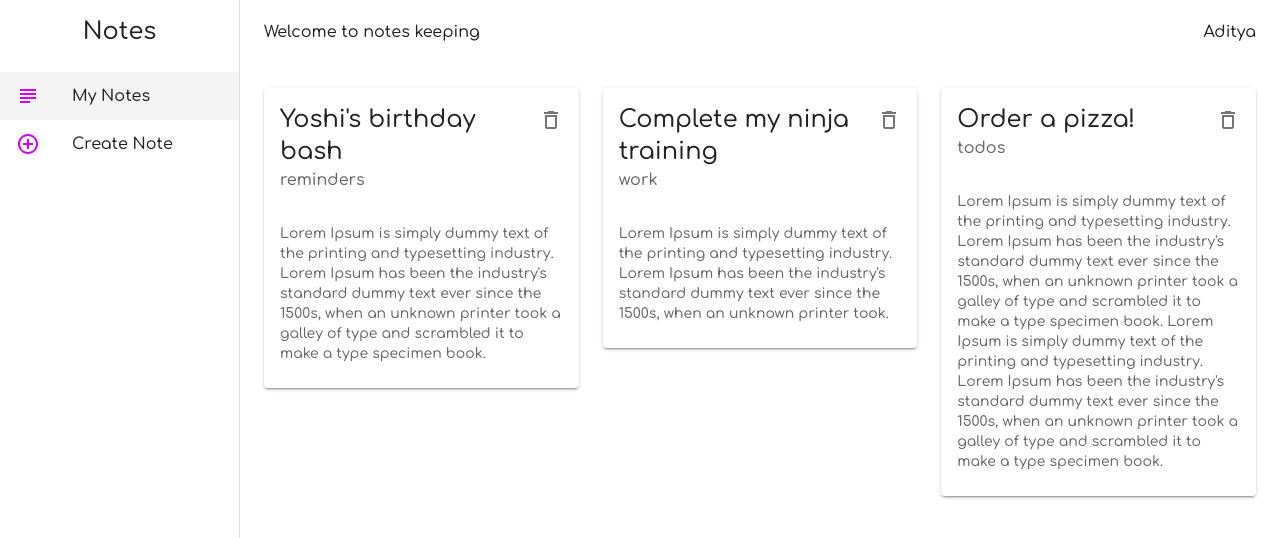
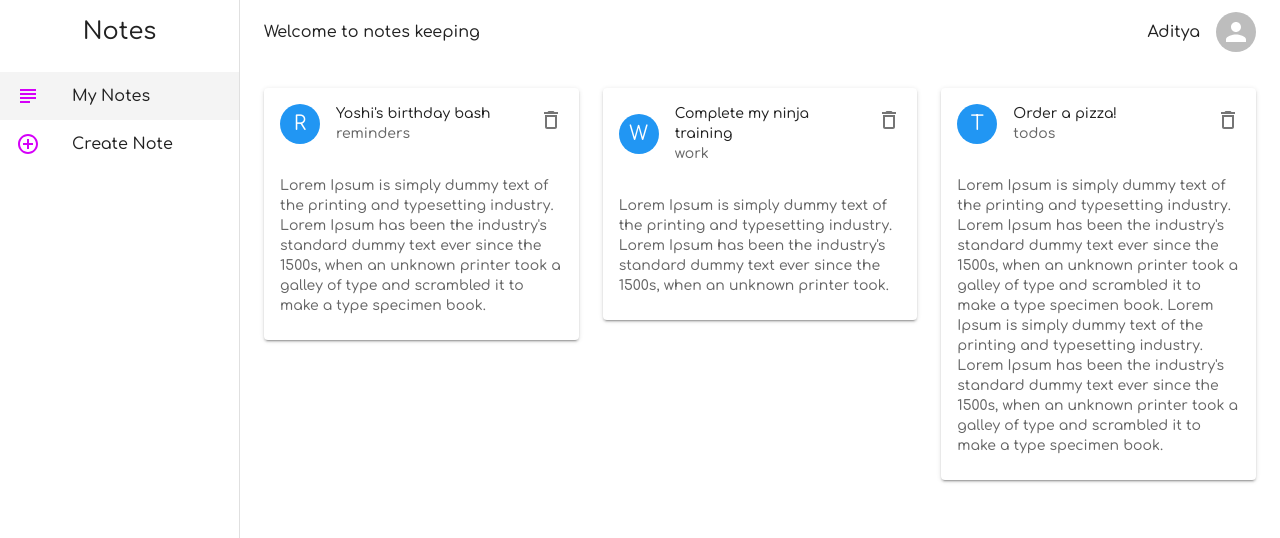
Before and after one commit to RaulLit/Material-UI-Tutorial, a React (Create React App) app: page / in a window 1280 px wide. Shown: the top 538 px of the page. Built offline with nearby package versions, Linux system fonts and the light colour scheme; data requests are answered from the project's data file.

Commit message:
temporary done

```diff
--- a/src/components/Layout.js
+++ b/src/components/Layout.js
@@ -1,6 +1,7 @@
 import { AddCircleOutlineOutlined, SubjectOutlined } from "@mui/icons-material";
 import {
   AppBar,
+  Avatar,
   Container,
   Drawer,
   List,
@@ -53,6 +54,7 @@ export const Layout = ({ children }) => {
         <Toolbar>
           <Typography sx={{ flexGrow: 1 }}>Welcome to notes keeping</Typography>
           <Typography>Aditya</Typography>
+          <Avatar src="" sx={{ marginLeft: (theme) => theme.spacing(2) }} />
         </Toolbar>
       </AppBar>
 
--- a/src/components/NoteCard.js
+++ b/src/components/NoteCard.js
@@ -1,17 +1,33 @@
 import { DeleteOutlined } from "@mui/icons-material";
 import {
+  Avatar,
   Card,
   CardContent,
   CardHeader,
   IconButton,
   Typography,
 } from "@mui/material";
+import { blue, green, pink, yellow } from "@mui/material/colors";
 
 export const NoteCard = ({ note, handleDelete }) => {
   return (
     <div>
       <Card elevation={2}>
         <CardHeader
+          avatar={
+            <Avatar
+              sx={{
+                backgroundColor: (note) => {
+                  if (note.category == "work") return yellow[700];
+                  if (note.category == "money") return green[500];
+                  if (note.category == "todos") return pink[500];
+                  return blue[500];
+                },
+              }}
+            >
+              {note.category[0].toUpperCase()}
+            </Avatar>
+          }
           action={
             <IconButton onClick={() => handleDelete(note.id)}>
               <DeleteOutlined />
```
